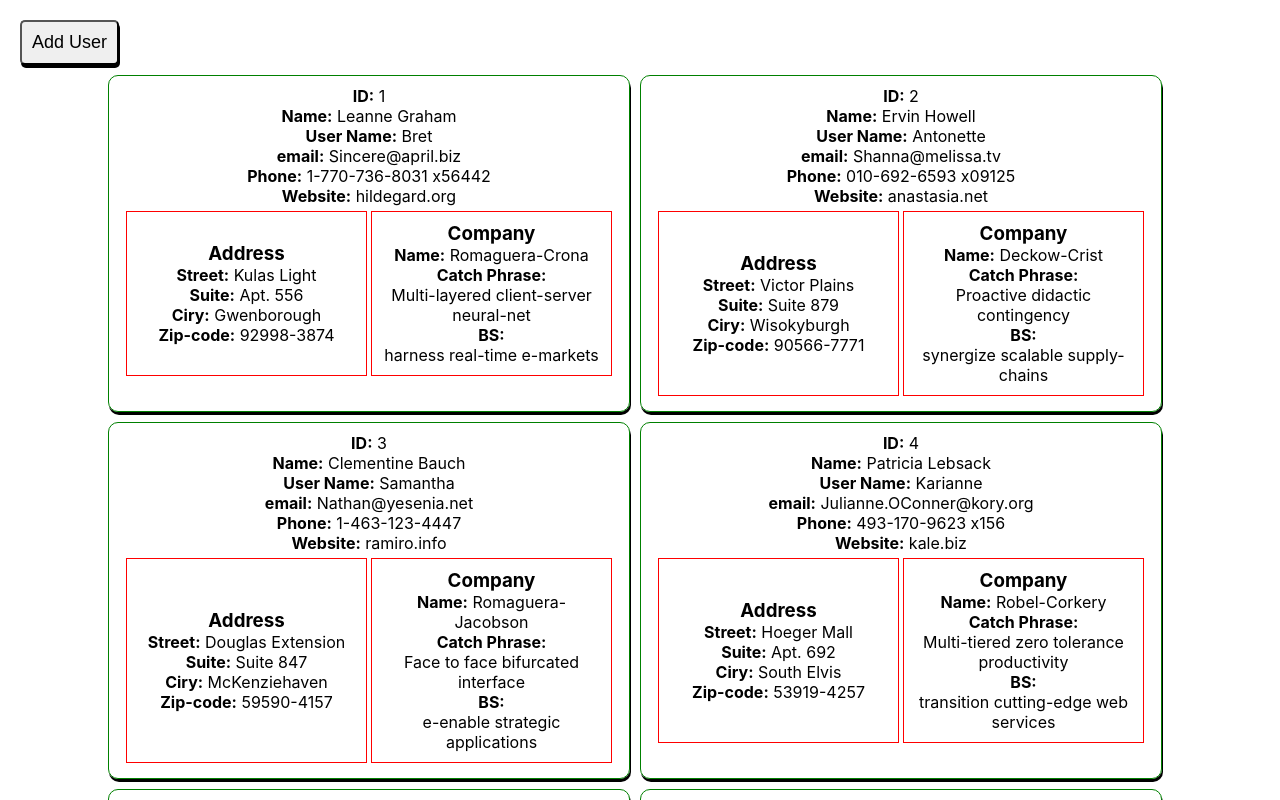
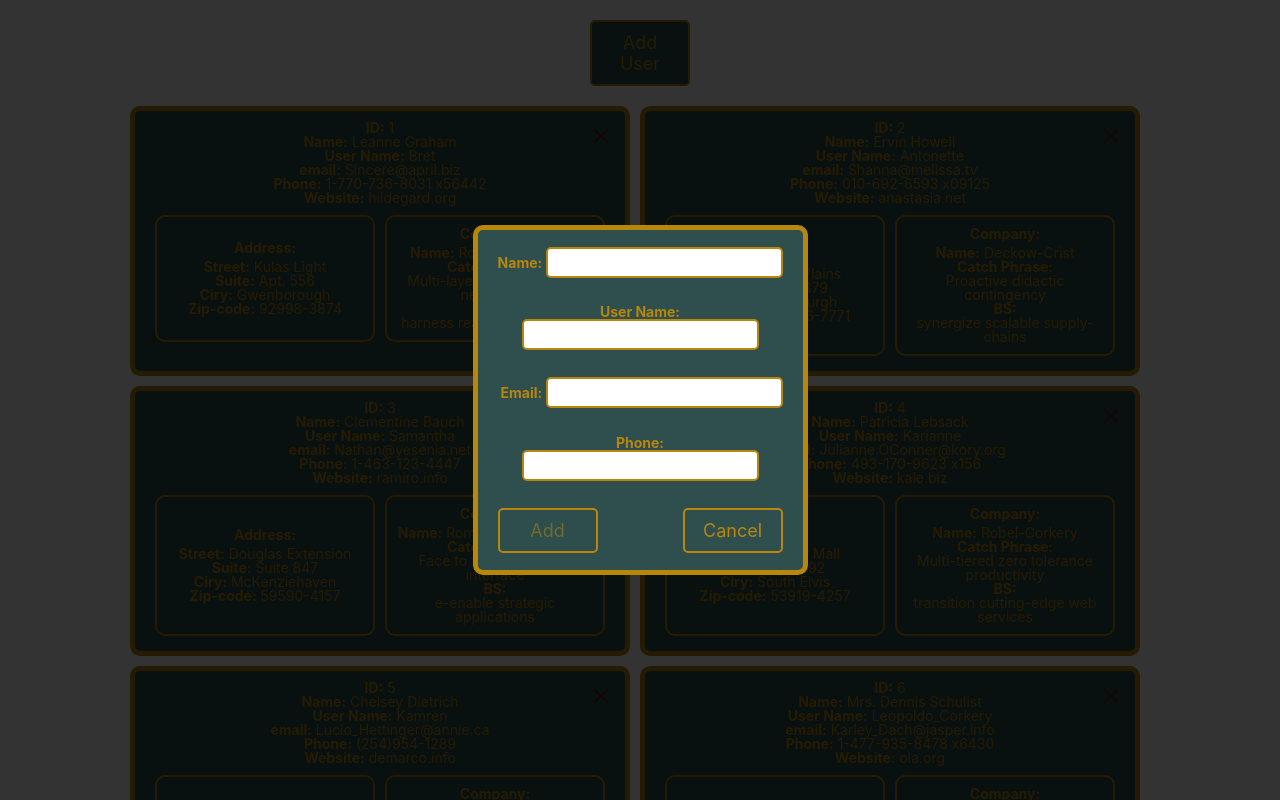
Before and after one commit to Nikita-Kukenko/Hillel_React.js, a React (Create React App) app in the folder 3rd_homework/: page / in a window 1280 px wide. Both pictures are taken after a click on the button "Add User". Shown: the top 800 px of the page. Built offline with nearby package versions, Linux system fonts and the light colour scheme.

Commit message:
created 3rd homework

```diff
--- /dev/null
+++ b/3rd_homework/src/components/AddUserModal/AddUserModal.js
@@ -0,0 +1,49 @@
+import React from 'react';
+import '../UserCard/UserCard.css';
+// import UserCardsWrapper from "../UserCardsWrapper/UserCardsWrapper.js";
+
+const AddUserModal = (props) => {
+
+  const {
+    addNewElement,
+    handleChangeName,
+    handleChangeUserName,
+    handleChangeEmail,
+    handleChangePhone,
+    toggleAddUserButton,
+    isAddButtonDisabled
+  } = props;
+
+  return (
+    <div className='modal-wrapper'>
+      <div className='modal'>
+        <p>
+          <b>Name: </b>
+          <input type='text' onChange={handleChangeName} />
+        </p>
+        <p>
+          <b>User Name: </b>
+          <input type='text' onChange={handleChangeUserName} />
+        </p>
+        <p>
+          <b>Email: </b>
+          <input type='email' onChange={handleChangeEmail} />
+        </p>
+        <p>
+          <b>Phone: </b>
+          <input type='phone' onChange={handleChangePhone} />
+        </p>
+        <div className='modal-button'>
+          <button className={isAddButtonDisabled ? 'add-user' : 'unable-button'}
+            onClick={addNewElement}
+            disabled={!isAddButtonDisabled}>
+            Add
+          </button>
+          <button className='add-user'onClick={toggleAddUserButton}>Cancel</button>
+        </div>
+      </div>
+    </div>
+  )
+}
+
+export default AddUserModal;
--- a/3rd_homework/src/components/UserCard/UserCard.css
+++ b/3rd_homework/src/components/UserCard/UserCard.css
@@ -1,3 +1,44 @@
+/* ---------- обнуление стилей ---------- */
+
+*{
+	padding: 0;
+	margin: 0;
+	border: 0;
+}
+*,*:before,*:after{
+	-moz-box-sizing: border-box;
+	-webkit-box-sizing: border-box;
+	box-sizing: border-box;
+}
+:focus,:active{outline: none;}
+a:focus,a:active{outline: none;}
+
+nav,footer,header,aside{display: block;}
+
+html,body{
+	height: 100%;
+	width: 100%;
+	font-size: 100%;
+	line-height: 1;
+	font-size: 14px;
+	-ms-text-size-adjust: 100%;
+	-moz-text-size-adjust: 100%;
+	-webkit-text-size-adjust: 100%;
+}
+input,button,textarea{font-family: inherit;}
+
+input::-ms-clear{display: none;}
+button{cursor: pointer;}
+button::-moz-focus-inner {padding: 0;border: 0;}
+a,a:vizited{text-decoration: none;}
+a:hover{text-decoration: none;}
+ul,li{list-style: none;}
+img{vertical-align: top}
+
+h1,h2,h3,h4,h5,h6{font-size: inherit;font-weight: 400;}
+
+/* ---------------------------------------------------- */
+
 .wrapper {
   display: flex;
   flex-wrap: wrap;
@@ -6,30 +47,62 @@
 }
 
 .user-card {
-  border: 1px solid green;
   padding: 10px;
   border-radius: 10px;
   margin: 0 10px 10px 0;
   width: 500px;
-  box-shadow: 1px 3px black;
+  background-color:darkslategray;
+  color: darkgoldenrod;
+  border: 5px solid darkgoldenrod;
+  position: relative;
+}
+
+.user-card:hover, .add-user:hover {
+  box-shadow: 0 12px 10px 0 rgba(0,0,0,1);
+  transform: translateY(-5px);
 }
 
 .nav {
   width: 100%;
   padding: 10px;
+  text-align: center;
+  margin: 0 0 10px;
 }
 
 .add-user {
+  width: 100px;
   font-size: 18px;
   border-radius: 5px;
   padding: 10px;
-  box-shadow: 1px 3px black;
+  color: darkgoldenrod;
+  border: 2px solid darkgoldenrod;
+  background: darkslategray;
+}
+
+.add-user:active {
+  transform: translateY(-3px);
+  box-shadow: 0 6px 10px 0 rgba(0,0,0,1);
+}
+
+.unable-button {
+  width: 100px;
+  font-size: 18px;
+  border-radius: 5px;
+  padding: 10px;
+  color: rgba(184, 134, 11, .5);
+  border: 2px solid rgba(184, 134, 11, 1);
+  background: rgba(47, 79, 79, .5);
+}
+
+.unable-button:hover {
+  cursor: no-drop;
 }
 
 .info-wrapper {
   display: flex;
   justify-content: space-between;
   padding: 5px;
+  margin: 5px 0 0;
 }
 
 .address, .company {
@@ -38,12 +111,85 @@
   align-items: center;
   justify-content: center;
   padding: 10px;
-  margin: 0 2px;
-  border: 1px solid red;
+  margin: 0 5px;
+  border: 2px solid darkgoldenrod;
+  border-radius: 10px;
   width: 50%;
+  min-height: 120px;
 }
 
-.address h3, .company h3, p {
-  margin: 0;
+.address h3, .company h3, p, .user-card {
   text-align: center;
 }
+
+.address h3, .company h3 {
+  font-weight: 700;
+  margin: 0 0 5px;
+}
+
+.close {
+    position: absolute;
+    right: 15px;
+    top: 15px;
+    width: 20px;
+    height: 20px;
+    opacity: 0.5;
+  }
+  .close:hover {
+    opacity: 1;
+    cursor: pointer;
+  }
+  .close:before, .close:after {
+    position: absolute;
+    left: 10px;
+    content: ' ';
+    height: 20px;
+    width: 2px;
+    background-color: maroon;
+  }
+  .close:before {
+    transform: rotate(45deg);
+  }
+  .close:after {
+    transform: rotate(-45deg);
+  }
+
+.modal-wrapper {
+  width: 100%;
+  height: 100%;
+  display: flex;
+  justify-content: center;
+  align-items: center;
+  background-color: rgba(0, 0, 0, 0.8);
+  z-index: 1;
+  position: fixed;
+}
+
+.modal {
+  width: 335px;
+  height: 350px;
+  display: flex;
+  flex-direction: column;
+  justify-content: space-evenly;
+  align-items: flex-end;
+  background: darkslategray;
+  color: darkgoldenrod;
+  border: 5px solid darkgoldenrod;
+  border-radius: 10px;
+  padding: 0 20px;
+}
+
+.modal input{
+  border: 2px solid darkgoldenrod;
+  margin: 0 0 10px;
+  padding: 5px;
+  border-radius: 5px;
+  font-size: 14px;
+  font-weight: 700;
+}
+
+.modal-button {
+  width: 285px;
+  display: flex;
+  justify-content: space-between;
+}
--- a/3rd_homework/src/components/UserCard/UserCard.js
+++ b/3rd_homework/src/components/UserCard/UserCard.js
@@ -3,31 +3,33 @@ import './UserCard.css';
 
 const UserCard = (props) => {
 
-  const { id, name, username, email, address, phone, website, company } = props;
+  const { id, name, username, email, address, phone, website, company, removeElement, currentIndex } = props;
   const { street, suite, city, zipcode } = address;
   const { name: companyName, catchPhrase, bs } = company;
+  let dash = '-';
 
   return (
       <div className='user-card'>
+        <span className="close" onClick={() => removeElement(currentIndex)}></span>
         <p><b>ID:</b> {id}</p>
         <p><b>Name:</b> {name}</p>
         <p><b>User Name:</b> {username}</p>
         <p><b>email:</b> {email}</p>
         <p><b>Phone:</b> {phone}</p>
-        <p><b>Website:</b> {website}</p>
+        <p><b>Website:</b> {website || dash}</p>
         <div className='info-wrapper'>
           <div className='address'>
-            <h3>Address</h3>
-            <p><b>Street:</b> {street}</p>
-            <p><b>Suite:</b> {suite}</p>
-            <p><b>Ciry:</b> {city}</p>
-            <p><b>Zip-code:</b> {zipcode}</p>
+            <h3>Address:</h3>
+            <p><b>Street:</b> {street || dash}</p>
+            <p><b>Suite:</b> {suite || dash}</p>
+            <p><b>Ciry:</b> {city || dash}</p>
+            <p><b>Zip-code:</b> {zipcode || dash}</p>
           </div>
           <div className='company'>
-            <h3>Company</h3>
-            <p><b>Name:</b> {companyName}</p>
-            <p><b>Catch Phrase:</b> <br />{catchPhrase}</p>
-            <p><b>BS:</b> <br />{bs}</p>
+            <h3>Company:</h3>
+            <p><b>Name:</b> {companyName || dash}</p>
+            <p><b>Catch Phrase:</b> <br />{catchPhrase || dash}</p>
+            <p><b>BS:</b> <br />{bs || dash}</p>
           </div>
         </div>
       </div>
--- a/3rd_homework/src/components/UserCardsWrapper/UserCardsWrapper.js
+++ b/3rd_homework/src/components/UserCardsWrapper/UserCardsWrapper.js
@@ -2,30 +2,99 @@ import React from 'react';
 import UserCard from '../UserCard/UserCard.js'
 import { users } from "../users"
 import '../UserCard/UserCard.css'
+import AddUserModal from '../AddUserModal/AddUserModal.js'
 
 class UserCardsWrapper extends React.Component {
-  constructor(props) {
-    super(props);
 
-    this.state = {
-      userCardItems: users
+    state = {
+      userCardItems: users,
+      newName: '',
+      newUserName: '',
+      newUserEmail: '',
+      newUserPhone: '',
+      showModal: false,
     }
+
+  removeElement = (index) => {
+    users.splice(index, 1);
+    this.setState({ userCardItems: users })
   }
 
+  handleChangeName = (e) => {
+    this.setState({ newName: e.target.value })
+  }
+
+  handleChangeUserName = (e) => {
+    this.setState({ newUserName: e.target.value })
+  }
+
+  handleChangeEmail = (e) => {
+    this.setState({ newUserEmail: e.target.value })
+  }
+
+  handleChangePhone = (e) => {
+    this.setState({ newUserPhone: e.target.value })
+  }
+
+  toggleAddUserButton = () => {
+    this.setState({ showModal: !this.state.showModal });
+  }
+
+  addNewElement = () => {
+    users.push({
+      id: Math.round(Math.random() * (1000000 - 1) + 1),
+      name: this.state.newName,
+      username: this.state.newUserName,
+      email: this.state.newUserEmail,
+      phone: this.state.newUserPhone,
+      address: {},
+      company: {}
+    })
+    this.setState({
+      userCardItems: users,
+      newName: '',
+      newUserName: '',
+      newUserEmail: '',
+      newUserPhone: '',
+    })
+
+    this.toggleAddUserButton();
+  }
+
+
+
   render() {
-    const { userCardItems } = this.state;
+    const {
+      userCardItems,
+      showModal,
+      newName,
+      newUserName,
+      newUserEmail,
+      newUserPhone
+    } = this.state;
+
+    const isAddButtonDisabled = newName && newUserName && newUserEmail && newUserPhone;
 
     return (
-      <React.Fragment>
-        <div className='wrapper'>
+        <React.Fragment>
+          {showModal && <AddUserModal
+            addNewElement={this.addNewElement}
+            handleChangeName={this.handleChangeName}
+            handleChangeUserName={this.handleChangeUserName}
+            handleChangeEmail={this.handleChangeEmail}
+            handleChangePhone={this.handleChangePhone}
+            toggleAddUserButton={this.toggleAddUserButton}
+            isAddButtonDisabled={isAddButtonDisabled}
+          />}
+          <div className='wrapper'>
           <nav className='nav'>
-            <button className='add-user'>Add User</button>
+            <button onClick={this.toggleAddUserButton} className='add-user'>Add User</button>
           </nav>
           { userCardItems.map((props, index) => (
-            <UserCard {...props} key={props.id} currentIndex={index} />
+            <UserCard {...props} key={props.id} removeElement={this.removeElement} currentIndex={index} />
           )) }
         </div>
-      </React.Fragment>
+        </React.Fragment>
     )
   }
 }
```
